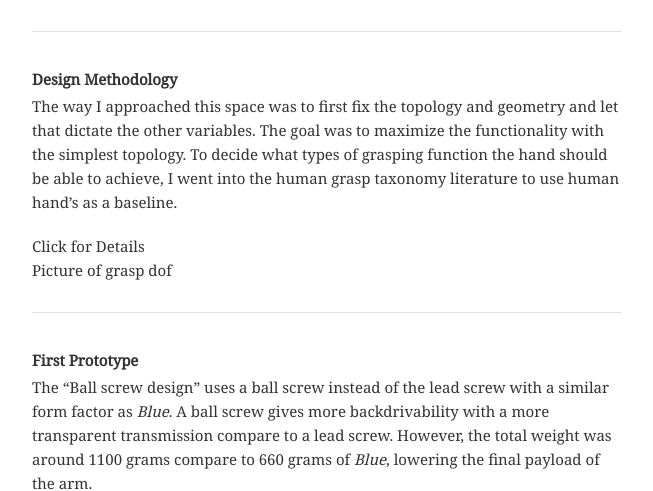
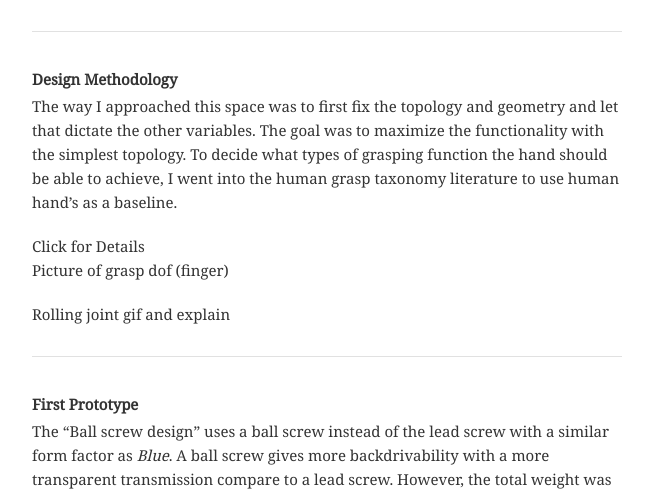
Before and after one commit to menglongguo/website, a Jekyll site: the page built from _projects/TRIHand.md, in a window 1280 px wide and 900 px high, scrolled down 2295 px, cut to the strip 0-491 px from the top of the window. Shown: the whole strip, without its empty margins (313-966 px from the left). Built offline with Jekyll 4.4.1, drawn with Linux system fonts in a browser that asks for light colours; a script that is not in the unit is left out; comment, search, counter and statistics services are not loaded.

Commit message:
Update TRIHand.md

```diff
--- a/_projects/TRIHand.md
+++ b/_projects/TRIHand.md
@@ -88,9 +88,9 @@ To decide what types of grasping function the hand should be able to achieve, I
 
 </details>
 
+Picture of grasp dof (finger)
 
-
-Picture of grasp dof
+Rolling joint gif and explain
 
 
 
```
